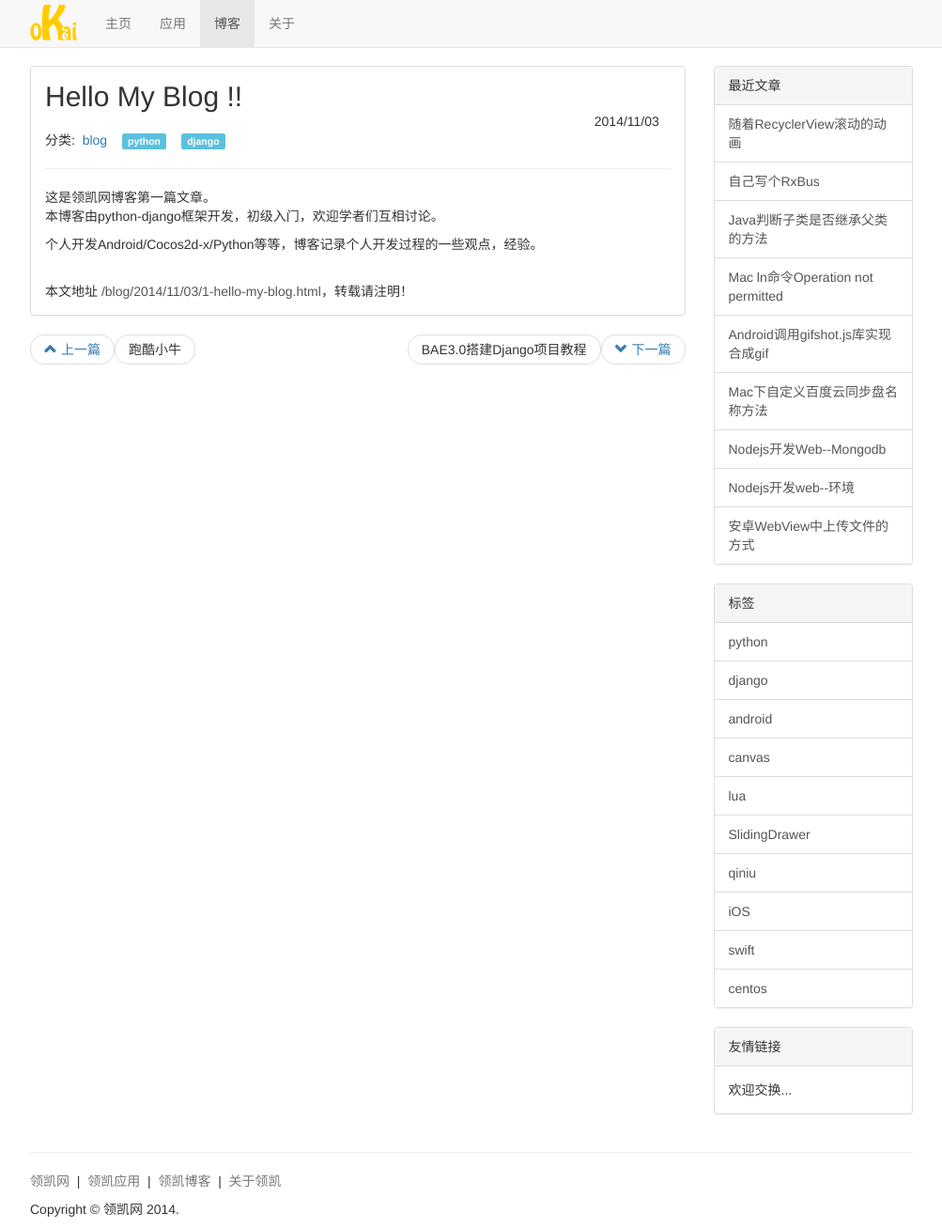
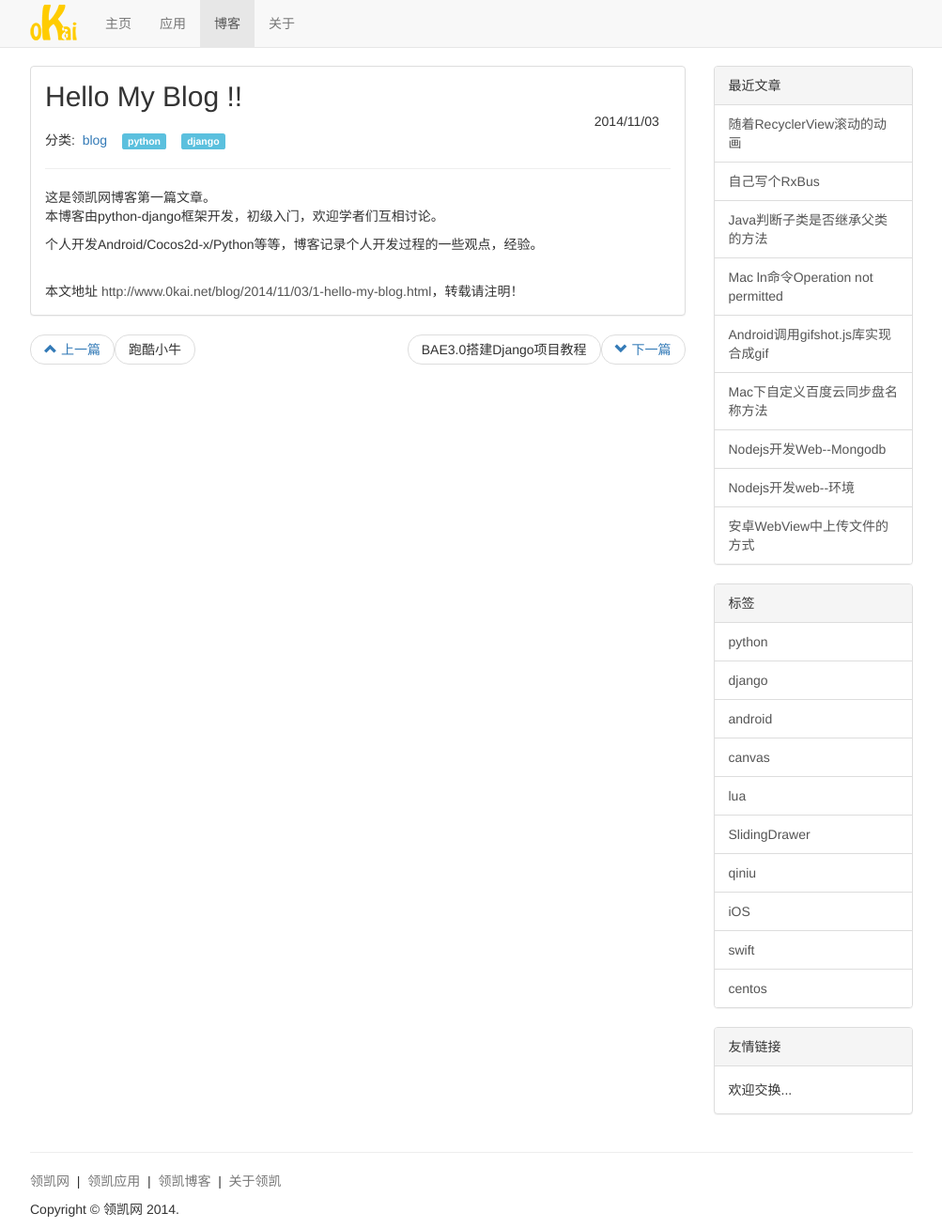
Before and after one commit to 0kai/0kai.github.io, a Jekyll site: the page built from _posts/blog/2014/2014-11-03-1-hello-my-blog.md, in a window 1280 px wide and 1307 px high. Shown: the whole window at 94% size, without its empty margins (138-1141 px from the left). Built offline with Jekyll 4.4.1, drawn with Linux system fonts in a browser that asks for light colours.

Commit message:
fix blog url showing without site url (#4)

```diff
--- a/_layouts/blog.html
+++ b/_layouts/blog.html
@@ -27,7 +27,7 @@ layout: blog_base
     {{ content }}
     </span>
     <br/>
-    本文地址&nbsp;<a href="{{ site.url }}{{page.url}}" class="text-default">{{ site.url }}{{page.url}}</a>，转载请注明！
+    本文地址&nbsp;<a href="{{ site.url }}{{page.url}}" class="text-default">http://www.0kai.net{{page.url}}</a>，转载请注明！
     </div>
 </div>
 <nav>
```
